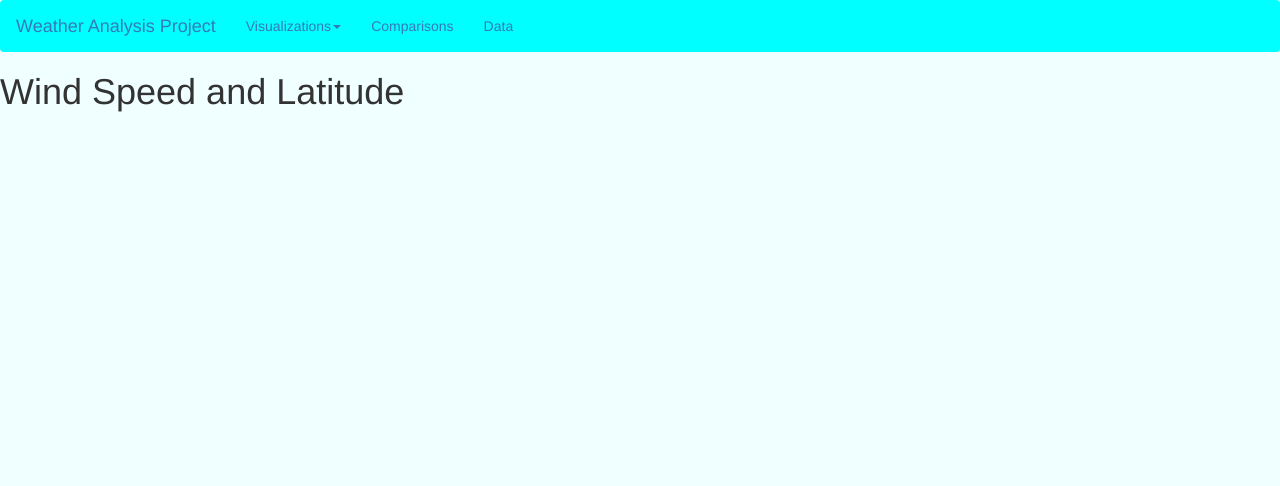
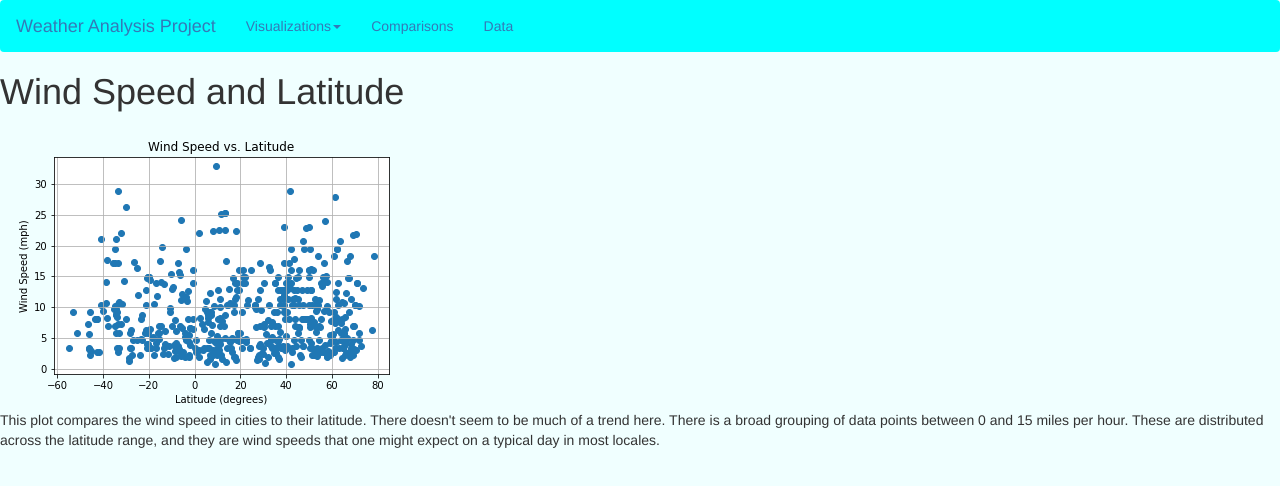
Before and after one commit to SamEspe/web-design-challenge, a plain HTML site: page visualizations/Wind Speed.html in a window 1280 px wide. Drawn offline with nearby package versions, Linux system fonts and the light colour scheme.

Commit message:
Fixed dropdown links in Cloudiness page. Added content to the Wind Speed page.

```diff
--- a/visualizations/Wind Speed.html
+++ b/visualizations/Wind Speed.html
@@ -42,7 +42,18 @@
         </div>
       </nav>
 
+    <!-- Heading -->
     <h1>Wind Speed and Latitude</h1>
+
+    <!-- Graph Image -->
+    <img src="../assets/images/wind_speed.png" alt="A scatter plot comparing the wind speed of cities to their latitude">
+
+    <!-- Graph Discussion -->
+    <p>
+        This plot compares the wind speed in cities to their latitude. There doesn't seem to be much of a trend here. There is
+        a broad grouping of data points between 0 and 15 miles per hour. These are distributed across the latitude range, and they
+        are wind speeds that one might expect on a typical day in most locales.
+    </p>
 
     <script src="https://cdn.jsdelivr.net/npm/bootstrap@5.2.0/dist/js/bootstrap.bundle.min.js" integrity="sha384-A3rJD856KowSb7dwlZdYEkO39Gagi7vIsF0jrRAoQmDKKtQBHUuLZ9AsSv4jD4Xa" crossorigin="anonymous"></script>
 
```
Also changed, not shown: visualizations/Cloudiness.html (+4 -4 lines).
